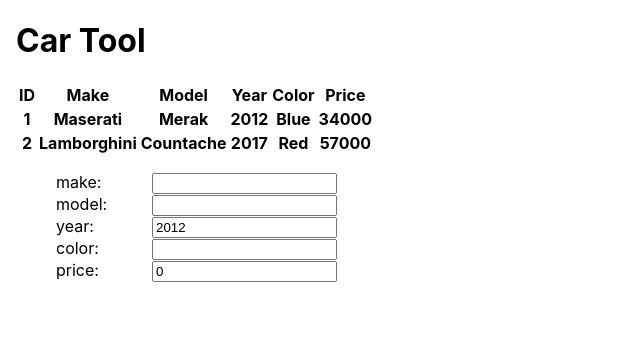
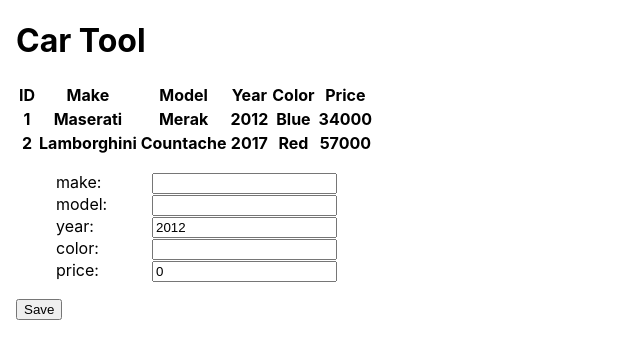
Before and after one commit to petermunro/cartool-2022-12, a React (Create React App) app: page / in a window 1280 px wide. Shown: the top 358 px of the page, without its empty margins (0-640 px from the left). Built offline with nearby package versions, Linux system fonts and the light colour scheme.

Commit message:
completes exercise 5

```diff
--- a/src/components/CarTool.tsx
+++ b/src/components/CarTool.tsx
@@ -1,16 +1,8 @@
 import { useState } from "react";
 import "./CarTool.css";
+import { uniqueRandomInt } from "./randomInt";
 
-function CarTool() {
-  let [carForm, setCarForm] = useState({
-    make: "",
-    model: "",
-    year: 2012,
-    color: "",
-    price: 0,
-  });
-
-  let cars = [
+let initialCars = [
   {
     id: 1,
     make: "Maserati",
@@ -29,6 +21,16 @@
   },
 ];
 
+function CarTool() {
+  let [cars, setCars] = useState(initialCars);
+  let [carForm, setCarForm] = useState({
+    make: "",
+    model: "",
+    year: 2012,
+    color: "",
+    price: 0,
+  });
+
   function handleChange(e: React.ChangeEvent<HTMLInputElement>) {
     let newCar = {
       ...carForm,
@@ -36,6 +38,20 @@
     };
     setCarForm(newCar);
     console.log(newCar);
+  }
+
+  function handleSubmit(e: React.FormEvent) {
+    let usedIds = cars.map((car) => car.id);
+    let newId = uniqueRandomInt(0, 1000, usedIds);
+
+    setCars([
+      ...cars,
+      {
+        ...carForm,
+        id: newId,
+      },
+    ]);
+    e.preventDefault();
   }
 
   return (
@@ -67,7 +83,7 @@
           ))}
         </tbody>
       </table>
-      <form className="car-form">
+      <form className="car-form" onSubmit={handleSubmit}>
         <ul>
           <li>
             <label htmlFor="make">make:</label>
@@ -120,6 +136,7 @@
             />
           </li>
         </ul>
+        <button type="submit">Save</button>
       </form>
     </div>
   );
--- /dev/null
+++ b/src/components/randomInt.ts
@@ -0,0 +1,13 @@
+function randomInt(min: number, max: number) {
+  return Math.floor(Math.random() * (max - min) + min);
+}
+
+function uniqueRandomInt(min: number, max: number, usedIds: number[]) {
+  let random;
+  do {
+    random = randomInt(min, max);
+  } while (usedIds.includes(random));
+  return random;
+}
+
+export { randomInt, uniqueRandomInt };
```
Lines whose indentation alone changed are shown as unchanged.
